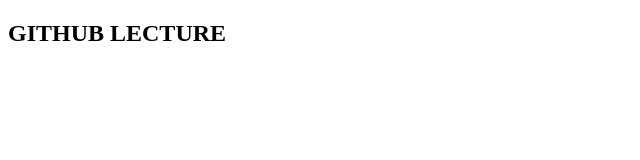
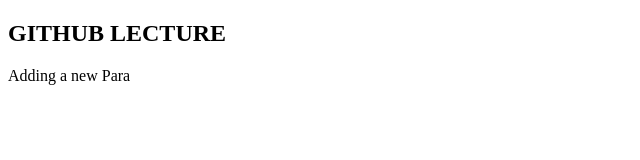
Before and after one commit to shravanighadge/Manager, a plain HTML site: page index.html in a window 1280 px wide. Shown: the whole page, without its empty margins (0-640 px from the left). Drawn offline with Linux system fonts and the light colour scheme.

Commit message:
Added a para

```diff
--- a/index.html
+++ b/index.html
@@ -7,5 +7,6 @@
 </head>
 <body>
     <h2>GITHUB LECTURE</h2>
+    <p>Adding a new Para</p>
 </body>
 </html>
```
